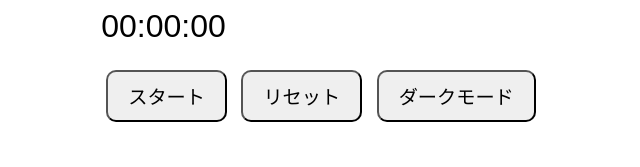
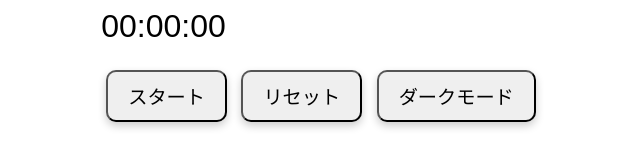
Before and after one commit to Ryo712/JS-stopwatch, a plain HTML site: page index.html in a window 1280 px wide. Shown: the part 333-500 px from the top of the page, without its empty margins (319-959 px from the left). Drawn offline with Linux system fonts and the light colour scheme.

Commit message:
shadow追加

```diff
--- a/index.html
+++ b/index.html
@@ -24,6 +24,13 @@
             font-size: 1.2em;
             cursor: pointer;
             border-radius: 10px;
+            /* 以下のコードを追加 */
+            box-shadow: 0 4px 8px 0 rgba(0, 0, 0, 0.2);
+            transition: 0.3s;
+        }
+        button:hover {
+            /* 以下のコードを追加 */
+            box-shadow: 0 8px 16px 0 rgba(0, 0, 0, 0.2);
         }
         .dark-mode {
             background-color: #1a1a1a;
```
